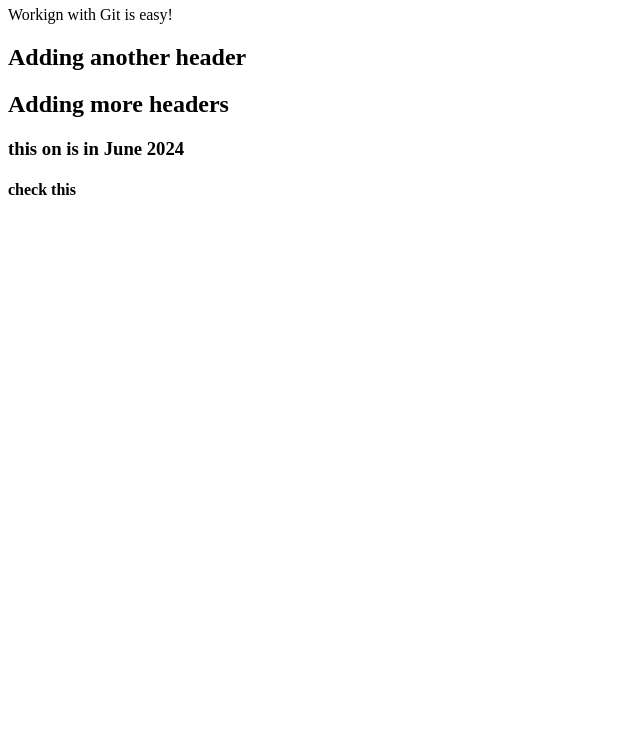
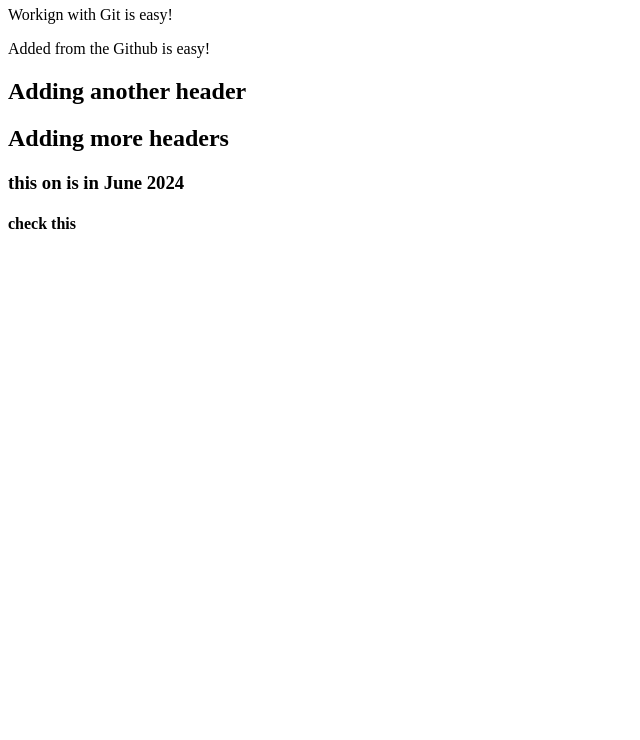
Before and after one commit to abcode25/GitGitHubMasterclass, a plain HTML site: page index.html in a window 1280 px wide. Shown: the part 60-800 px from the top of the page, without its empty margins (0-640 px from the left). Drawn offline with Linux system fonts and the light colour scheme.

Commit message:
Update index.html
Added this from Github

```diff
--- a/index.html
+++ b/index.html
@@ -4,6 +4,9 @@
 <div>
     <p>Workign with Git is easy!</p>
 </div>
+<div>
+    <p>Added from the Github is easy!</p>
+</div>
 
 <h2>Adding another header</h2>
 <h2>Adding more headers</h2>
```
